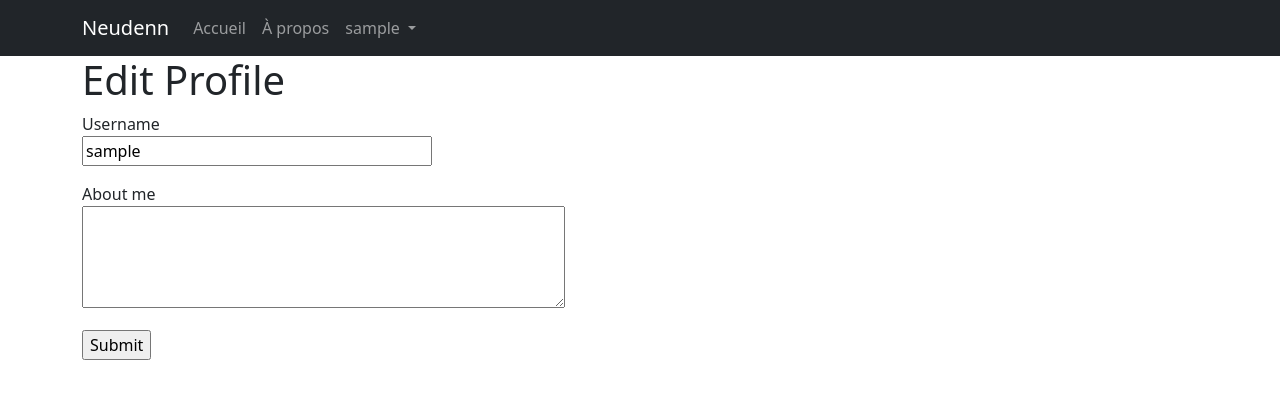
After one commit to Unkorneg/neudenn, a Flask app: page /edit_profile in a window 1280 px wide. The commit adds this page. Shown: the top 399 px of the page. Run offline with Flask 2, Linux system fonts and the light colour scheme; the visitor is signed in with stand-in values (Sample User, id 1); data comes from the database, SQL or seed files in the repository.

Commit message:
profile tutorial

```diff
--- a/app/forms.py
+++ b/app/forms.py
@@ -1,6 +1,18 @@
 from flask_wtf import FlaskForm
-from wtforms import StringField, PasswordField, BooleanField, SubmitField
-from wtforms.validators import ValidationError, DataRequired, Email, EqualTo
+from wtforms import (
+    StringField,
+    PasswordField,
+    BooleanField,
+    SubmitField,
+    TextAreaField,
+)
+from wtforms.validators import (
+    ValidationError,
+    DataRequired,
+    Email,
+    EqualTo,
+    Length,
+)
 from app.models import User
 
 
@@ -31,3 +43,9 @@ class RegistrationForm(FlaskForm):
         user = User.query.filter_by(email=email.data).first()
         if user is not None:
             raise ValidationError("Please use a different email address.")
+
+
+class EditProfileForm(FlaskForm):
+    username = StringField("Username", validators=[DataRequired()])
+    about_me = TextAreaField("About me", validators=[Length(min=0, max=140)])
+    submit = SubmitField("Submit")
--- a/app/models.py
+++ b/app/models.py
@@ -1,6 +1,7 @@
 from datetime import datetime
 from werkzeug.security import generate_password_hash, check_password_hash
 from flask_login import UserMixin
+from hashlib import md5
 from app import db, login
 
 
@@ -10,6 +11,8 @@ class User(UserMixin, db.Model):
     email = db.Column(db.String(120), index=True, unique=True)
     password_hash = db.Column(db.String(128))
     patterns = db.relationship("Pattern", backref="author", lazy="dynamic")
+    about_me = db.Column(db.String(140))
+    last_seen = db.Column(db.DateTime, default=datetime.utcnow)
 
     def __repr__(self):
         return "<User {}>".format(self.username)
@@ -23,6 +26,12 @@ class User(UserMixin, db.Model):
     @login.user_loader
     def load_user(id):
         return User.query.get(int(id))
+
+    def avatar(self, size):
+        digest = md5(self.email.lower().encode("utf-8")).hexdigest()
+        return "https://www.gravatar.com/avatar/{}?d=retro&s={}".format(
+            digest, size
+        )
 
 
 class Pattern(db.Model):
--- a/app/routes.py
+++ b/app/routes.py
@@ -1,9 +1,17 @@
+from datetime import datetime
 from flask import render_template, flash, redirect, url_for, request
 from flask_login import current_user, login_user, logout_user, login_required
 from werkzeug.urls import url_parse
 from app import app, db
-from app.forms import LoginForm, RegistrationForm
+from app.forms import LoginForm, RegistrationForm, EditProfileForm
 from app.models import User
+
+
+@app.before_request
+def before_request():
+    if current_user.is_authenticated:
+        current_user.last_seen = datetime.utcnow()
+        db.session.commit()
 
 
 @app.route("/")
@@ -59,6 +67,35 @@ def register():
     return render_template("register.html", title="Register", form=form)
 
 
+@app.route("/edit_profile", methods=["GET", "POST"])
+@login_required
+def edit_profile():
+    form = EditProfileForm()
+    if form.validate_on_submit():
+        current_user.username = form.username.data
+        current_user.about_me = form.about_me.data
+        db.session.commit()
+        flash("Your changes have been saved.")
+        return redirect(url_for("user", username=current_user.username))
+    elif request.method == "GET":
+        form.username.data = current_user.username
+        form.about_me.data = current_user.about_me
+    return render_template(
+        "edit_profile.html", title="Edit Profile", form=form
+    )
+
+
+@app.route("/user/<username>")
+@login_required
+def user(username):
+    user = User.query.filter_by(username=username).first_or_404()
+    patterns = [
+        {"author": user, "body": "Test pattern #1"},
+        {"author": user, "body": "Test pattern #2"},
+    ]
+    return render_template("user.html", user=user, patterns=patterns)
+
+
 @app.route("/about")
 @login_required
 def about():
--- /dev/null
+++ b/app/templates/_pattern.html
@@ -0,0 +1,6 @@
+<table>
+       <tr valign="top">
+           <td><img src="{{ pattern.author.avatar(36) }}"></td>
+           <td>{{ pattern.author.username }} says:<br>{{ pattern.body }}</td>
+       </tr>
+   </table>
--- a/app/templates/base.html
+++ b/app/templates/base.html
@@ -42,7 +42,7 @@
             {{ current_user.username }}
           </a>
           <ul class="dropdown-menu" aria-labelledby="navbarDropdown">
-            <li><a class="dropdown-item" href="#">Mon profil</a></li>
+            <li><a class="dropdown-item" href="{{ url_for('user', username=current_user.username) }}">Mon profil</a></li>
             <li><a class="dropdown-item" href="{{ url_for('logout') }}">Se deconnecter</a></li>
           </ul>
         </li>
--- /dev/null
+++ b/app/templates/edit_profile.html
@@ -0,0 +1,23 @@
+{% extends "base.html" %}
+
+{% block content %}
+    <h1>Edit Profile</h1>
+    <form action="" method="post">
+        {{ form.hidden_tag() }}
+        <p>
+            {{ form.username.label }}<br>
+            {{ form.username(size=32) }}<br>
+            {% for error in form.username.errors %}
+            <span style="color: red;">[{{ error }}]</span>
+            {% endfor %}
+        </p>
+        <p>
+            {{ form.about_me.label }}<br>
+            {{ form.about_me(cols=50, rows=4) }}<br>
+            {% for error in form.about_me.errors %}
+            <span style="color: red;">[{{ error }}]</span>
+            {% endfor %}
+        </p>
+        <p>{{ form.submit() }}</p>
+    </form>
+{% endblock %}
```
Also changed, not shown: app/templates/user.html (added, +21 -0 lines), migrations/versions/184de58d0c9b_.py (added, +30 -0 lines), README.md.
